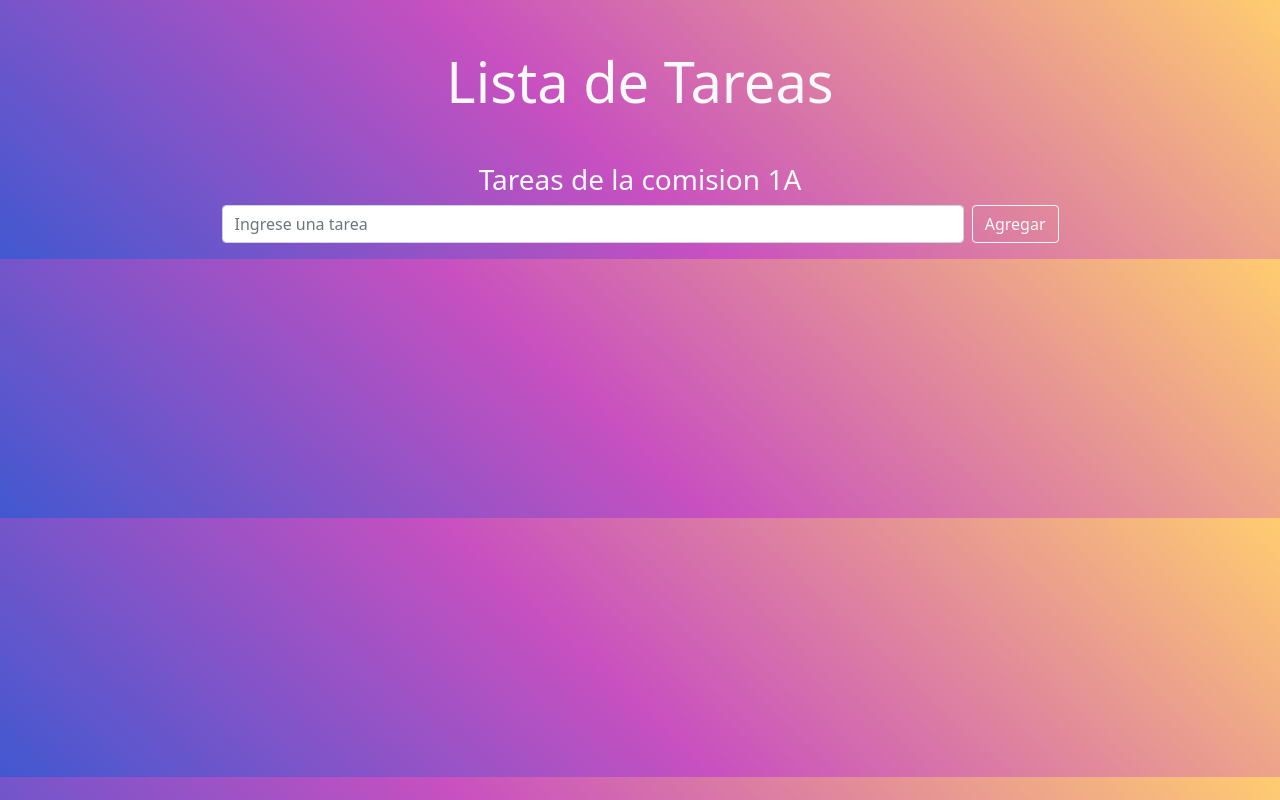
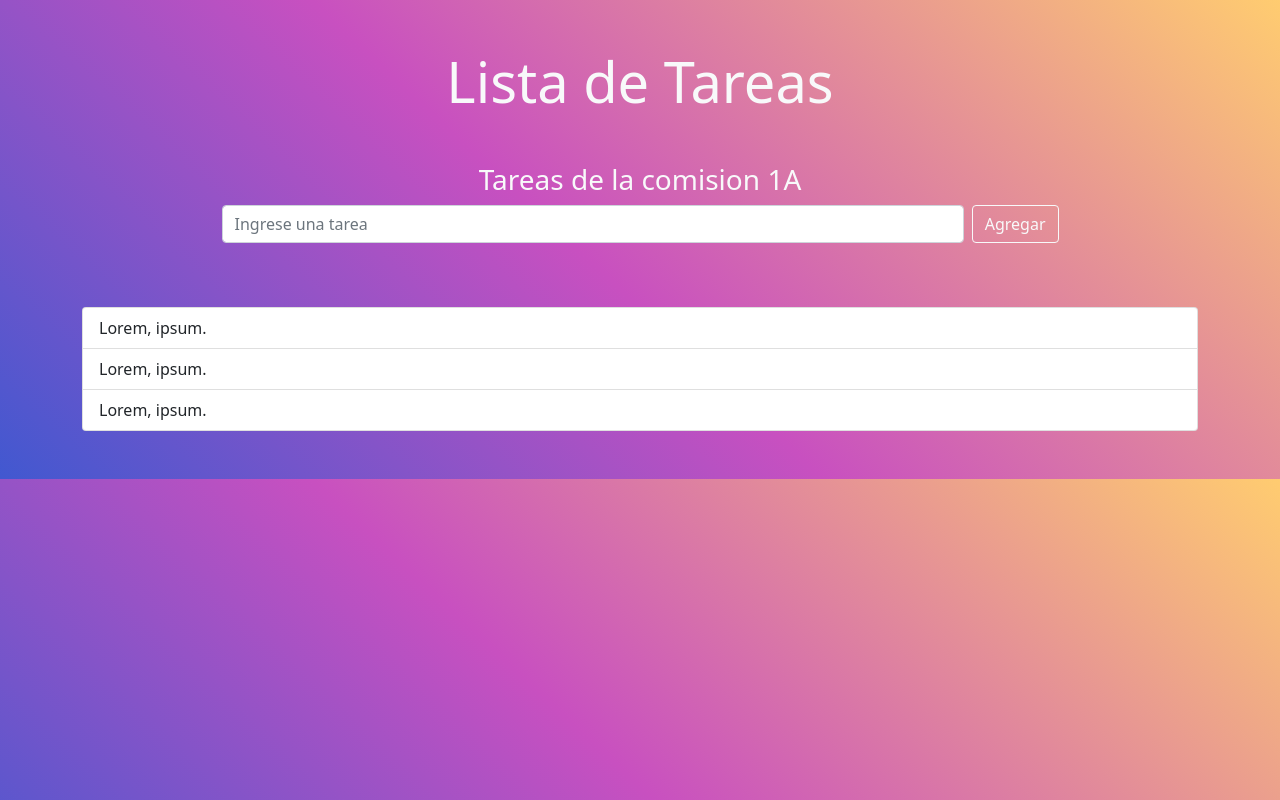
Before and after one commit to OttoCab/Task-List-React, a React (Create React App) app: page / in a window 1280 px wide. Built offline with nearby package versions, Linux system fonts and the light colour scheme.

Commit message:
Se agrego el maquetado del componente ListaTarea

```diff
--- a/src/components/FormTareas.js
+++ b/src/components/FormTareas.js
@@ -1,4 +1,5 @@
-import React, { useState } from "react";
+import React, { Fragment, useState } from "react";
+import ListaTarea from "./ListaTarea";
 
 const FormTareas = () => {
   // En esta parte escribo la logica de js
@@ -21,10 +22,14 @@ const handleSubmit = (e) =>{
     // Spread operator  "...nombreVar"
     // guardar una tarea en el arreglo de tareas
     setTareas([...tareas, tareaInd])
+    // limpiar el input
+    setTareaInd('')
+
 }
 
 return (
     // Aqui tmb puede ir logica
+    <Fragment>
     <div className="container d-flex justify-content-center">
         {/* Codigo html */}
         {/* Sugerencia, si no se como llamar a una funcion que se llama al suceder un evento puedo llamarlo "handle" +
@@ -36,12 +41,17 @@ return (
                     placeholder="Ingrese una tarea"
                     className="form-control me-2"
                     onChange={(e) => setTareaInd(e.target.value)}
+                    value={tareaInd}
                 />
                 {/* los eventos van en camelCase */}
                 <button className="btn btn-outline-light" type='submit'>Agregar</button>
             </div>
         </form>
     </div>
+    <section className='container my-5'>
+    <ListaTarea></ListaTarea>
+    </section>
+    </Fragment>
 );
 };
 
--- /dev/null
+++ b/src/components/ListaTarea.js
@@ -0,0 +1,13 @@
+import React from 'react';
+
+const ListaTarea = () => {
+    return (
+        <ul className='list-group'>
+            <li className='list-group-item'>Lorem, ipsum.</li>
+            <li className='list-group-item'>Lorem, ipsum.</li>
+            <li className='list-group-item'>Lorem, ipsum.</li>
+        </ul>
+    );
+};
+
+export default ListaTarea;
```
